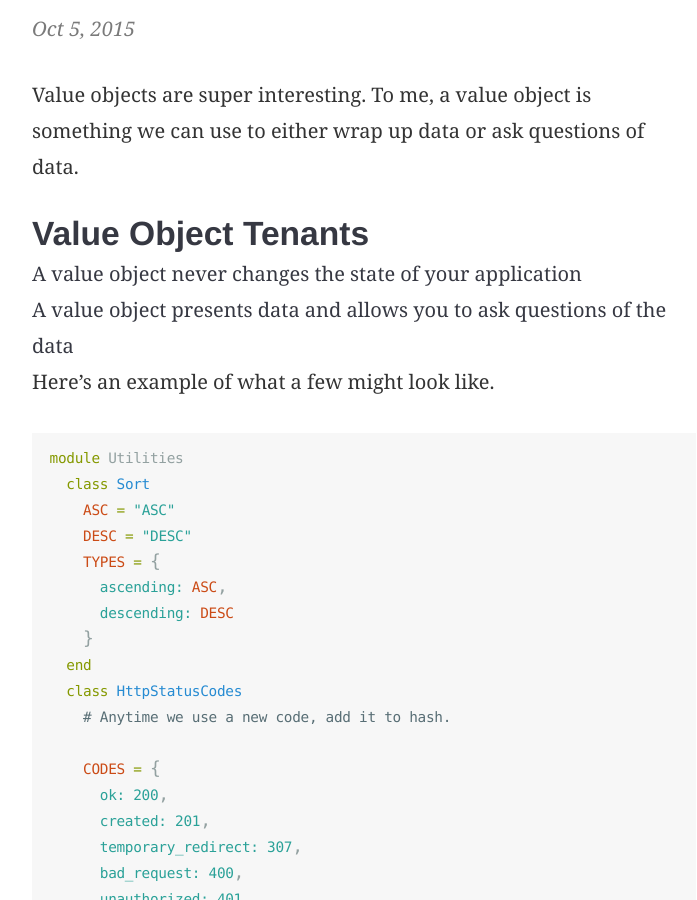
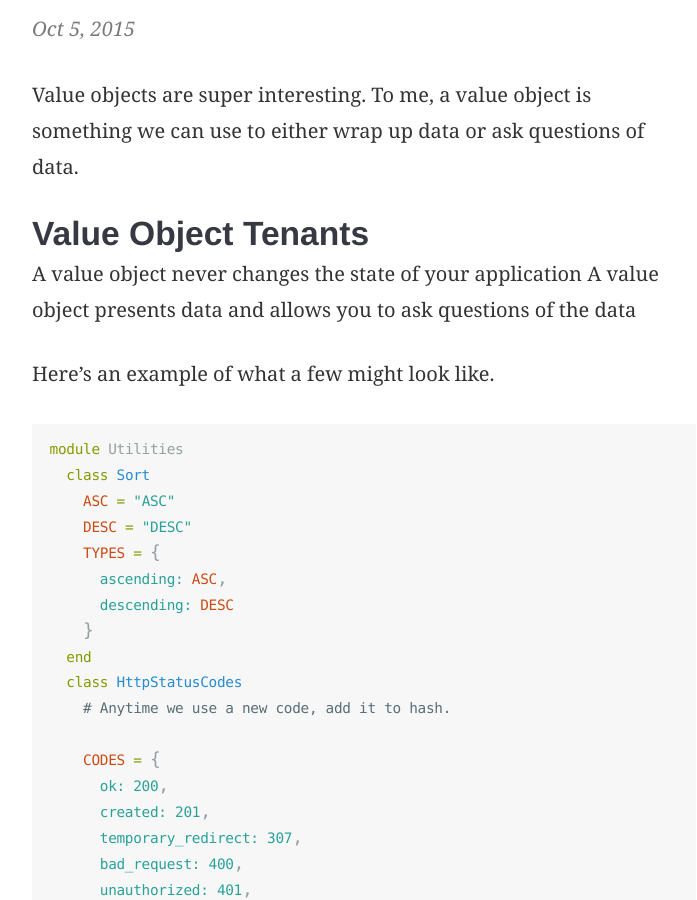
Before and after one commit to mraiur/dainmiller.github.io, a Jekyll site: the page built from _posts/2015-10-05-value-objects.markdown, in a window 1280 px wide and 900 px high, scrolled down 574 px. Shown: the whole window, without its empty margins (276-973 px from the left). Built offline with Jekyll 4.4.1, drawn with Linux system fonts in a browser that asks for light colours.

```diff
--- a/_posts/2015-10-05-value-objects.markdown
+++ b/_posts/2015-10-05-value-objects.markdown
@@ -12,12 +12,10 @@ to either wrap up data or ask questions of data.
 
 ### Value Object Tenants
 
-- A value object never changes the state of your application
-- A value object presents data and allows you to ask questions of the data
-
+A value object never changes the state of your application
+A value object presents data and allows you to ask questions of the data
 
 Here's an example of what a few might look like.
-
 
 {% highlight ruby %}
 module Utilities
```
